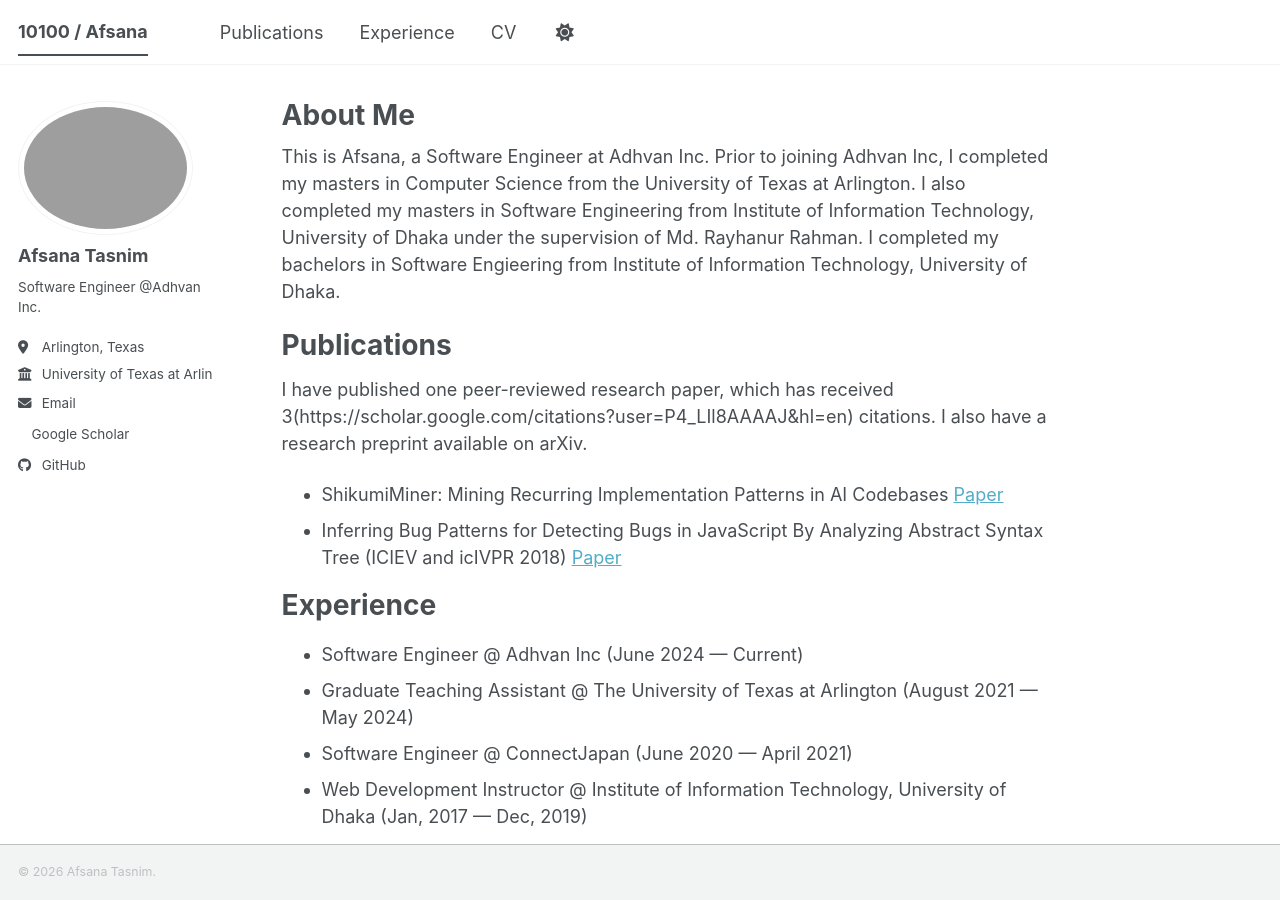
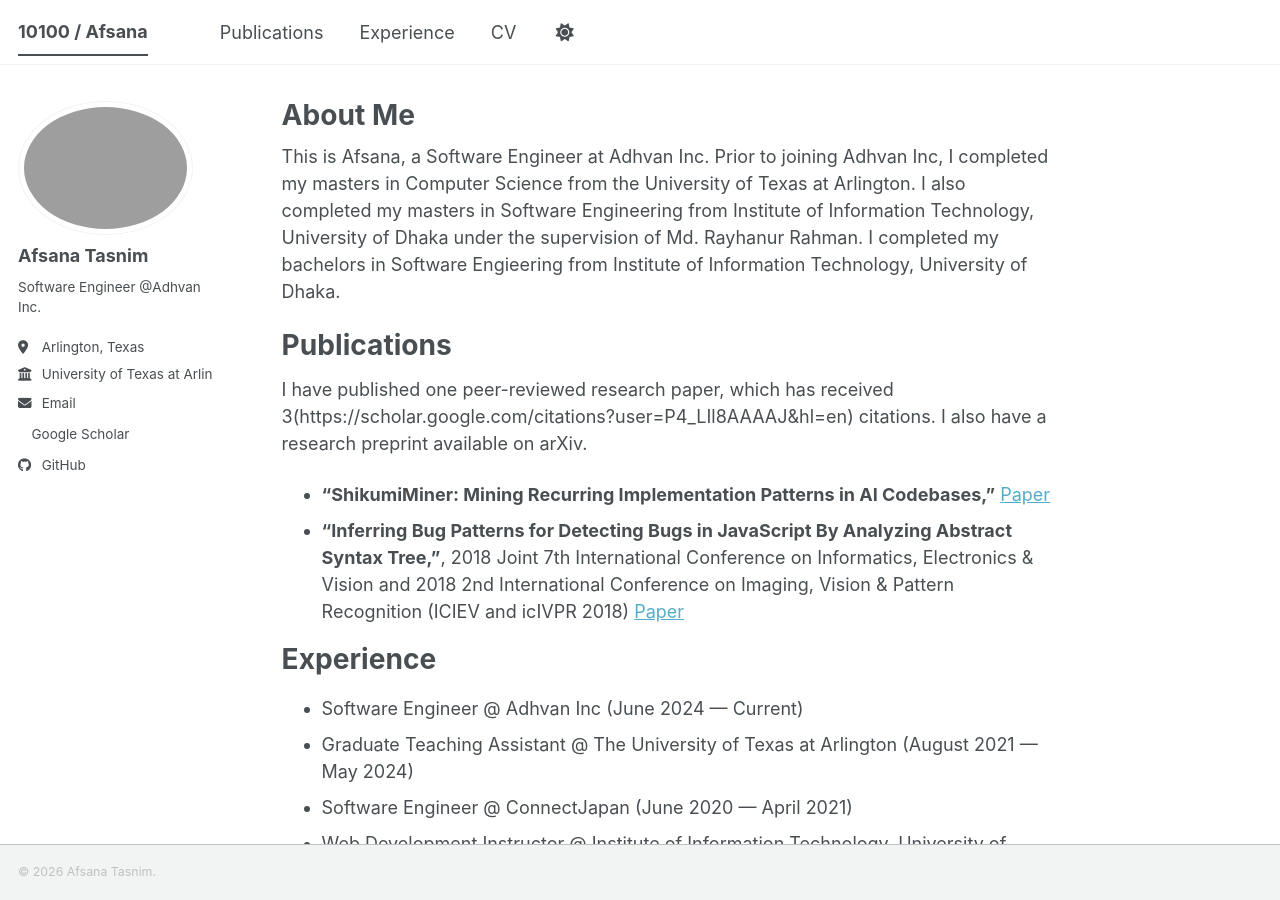
Before and after one commit to AfsanaTasnim/AfsanaTasnim.github.io, a Jekyll site: the page built from _pages/about.md, in a window 1280 px wide and 900 px high. Built offline with Jekyll 4.4.1, drawn with Linux system fonts in a browser that asks for light colours; a style sheet for code colours, icons or effects is not loaded.

Commit message:
Update about.md
Updated publication entries with proper formatting and additional details.

```diff
--- a/_pages/about.md
+++ b/_pages/about.md
@@ -12,8 +12,8 @@ I also completed my masters in Software Engineering from Institute of Informatio
 
 # Publications
 I have published one peer-reviewed research paper, which has received 3(https://scholar.google.com/citations?user=P4_LIl8AAAAJ&hl=en) citations. I also have a research preprint available on arXiv.
-- ShikumiMiner: Mining Recurring Implementation Patterns in AI Codebases [Paper](https://arxiv.org/pdf/2609.02789)
-- Inferring Bug Patterns for Detecting Bugs in JavaScript By Analyzing Abstract Syntax Tree (ICIEV and icIVPR 2018) [Paper](https://www.researchgate.net/publication/331610435_Inferring_Bug_Patterns_for_Detecting_Bugs_in_JavaScript_By_Analyzing_Abstract_Syntax_Tree)
+- **"ShikumiMiner: Mining Recurring Implementation Patterns in AI Codebases,"** [Paper](https://arxiv.org/pdf/2609.02789)
+- **"Inferring Bug Patterns for Detecting Bugs in JavaScript By Analyzing Abstract Syntax Tree,"**, 2018 Joint 7th International Conference on Informatics, Electronics & Vision and 2018 2nd International Conference on Imaging, Vision & Pattern Recognition (ICIEV and icIVPR 2018) [Paper](https://www.researchgate.net/publication/331610435_Inferring_Bug_Patterns_for_Detecting_Bugs_in_JavaScript_By_Analyzing_Abstract_Syntax_Tree)
 
 # Experience
 - Software Engineer @ Adhvan Inc  (June 2024 — Current)
```
